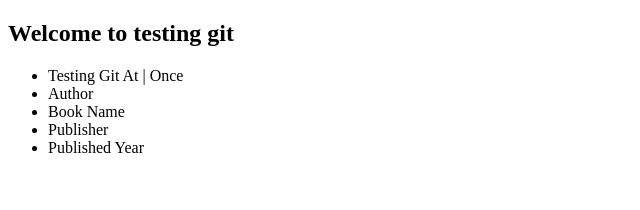
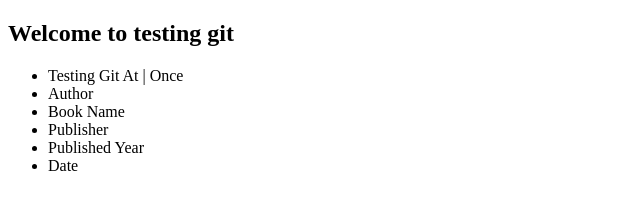
Before and after one commit to desun14/gitMyapp, a plain HTML site: page index.html in a window 1280 px wide. Shown: the full height of the page, 0-640 px from the left. Drawn offline with Linux system fonts and the light colour scheme.

Commit message:
modified a file

```diff
--- a/index.html
+++ b/index.html
@@ -11,6 +11,7 @@
 		<li>Book Name</li>
 		<li>Publisher</li>
 		<li>Published Year</li>
+		<li>Date</li>
 	</ul>
 </body>
 </html>
```
